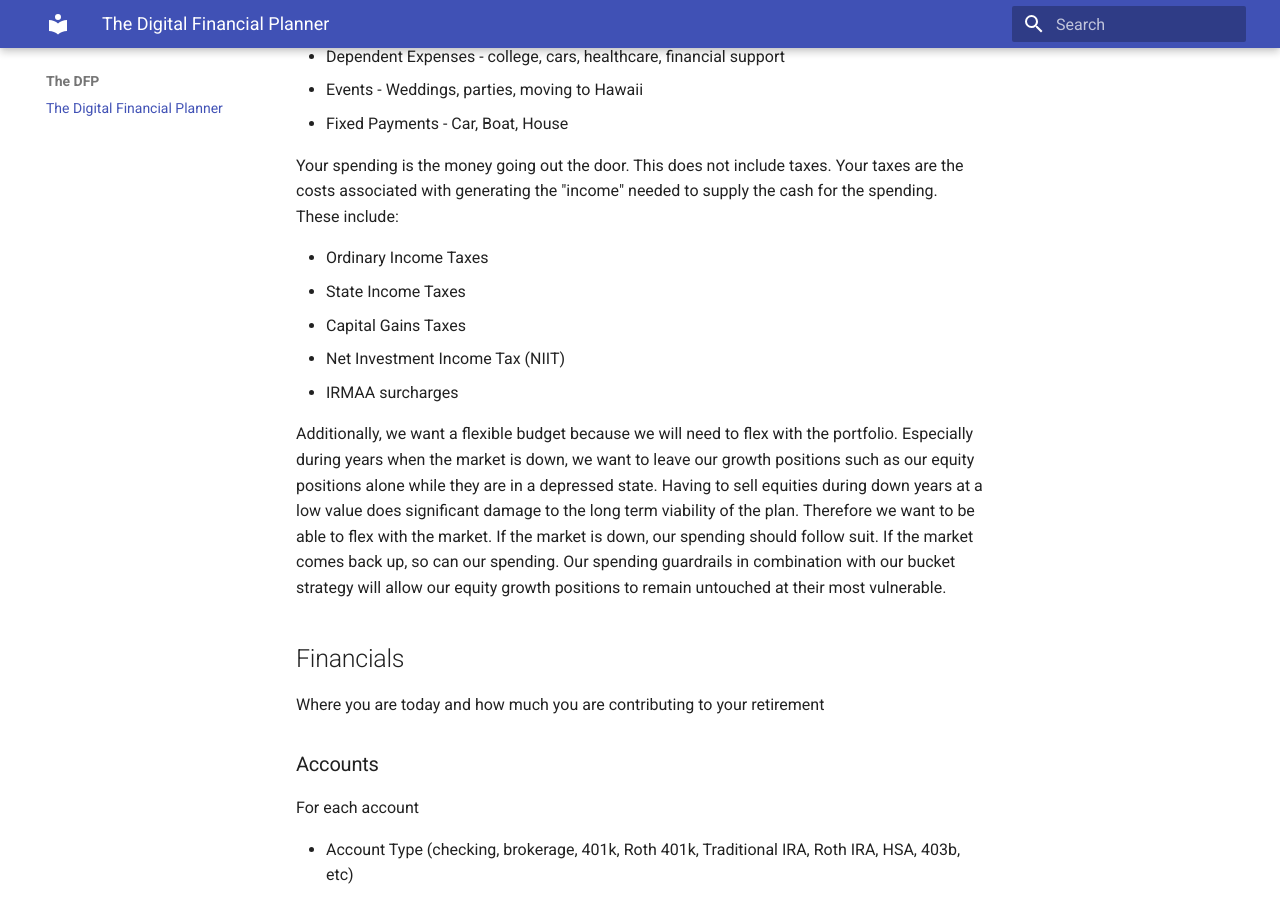
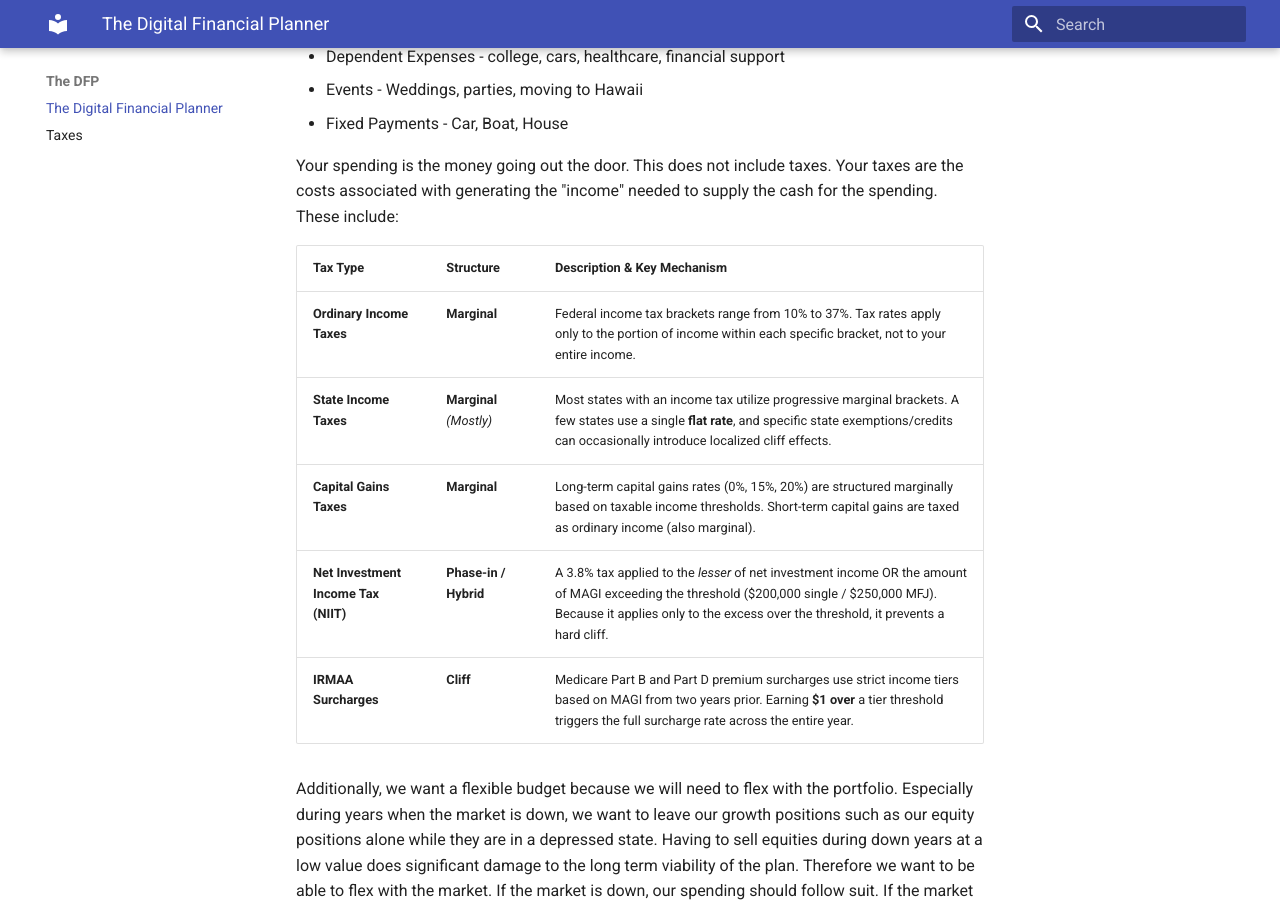
Before and after one commit to thedfp/thedfp.github.io, an MkDocs documentation site: the page built from docs/index.md, in a window 1280 px wide and 900 px high, scrolled down 4472 px. Built offline with MkDocs 1.6.1 and Material for MkDocs 9.7.7, drawn with Linux system fonts in a browser that asks for light colours.

Commit message:
added taxes

```diff
--- a/docs/index.md
+++ b/docs/index.md
@@ -113,11 +113,13 @@ Other one-time or time-boxed expenses may inflence your budget projections. Agai
 
 Your spending is the money going out the door. This does not include taxes. Your taxes are the costs associated with generating the "income" needed to supply the cash for the spending. These include:
 
-- Ordinary Income Taxes
-- State Income Taxes
-- Capital Gains Taxes
-- Net Investment Income Tax (NIIT)
-- IRMAA surcharges
+| Tax Type | Structure | Description & Key Mechanism |
+| :--- | :--- | :--- |
+| **Ordinary Income Taxes** | **Marginal** | Federal income tax brackets range from 10% to 37%. Tax rates apply only to the portion of income within each specific bracket, not to your entire income. |
+| **State Income Taxes** | **Marginal** *(Mostly)* | Most states with an income tax utilize progressive marginal brackets. A few states use a single **flat rate**, and specific state exemptions/credits can occasionally introduce localized cliff effects. |
+| **Capital Gains Taxes** | **Marginal** | Long-term capital gains rates (0%, 15%, 20%) are structured marginally based on taxable income thresholds. Short-term capital gains are taxed as ordinary income (also marginal). |
+| **Net Investment Income Tax (NIIT)** | **Phase-in / Hybrid** | A 3.8% tax applied to the *lesser* of net investment income OR the amount of MAGI exceeding the threshold ($200,000 single / $250,000 MFJ). Because it applies only to the excess over the threshold, it prevents a hard cliff. |
+| **IRMAA Surcharges** | **Cliff** | Medicare Part B and Part D premium surcharges use strict income tiers based on MAGI from two years prior. Earning **$1 over** a tier threshold triggers the full surcharge rate across the entire year. |
 
 Additionally, we want a flexible budget because we will need to flex with the portfolio. Especially during years when the market is down, we want to leave our growth positions such as our equity positions alone while they are in a depressed state. Having to sell equities during down years at a low value does significant damage to the long term viability of the plan. Therefore we want to be able to flex with the market. If the market is down, our spending should follow suit. If the market comes back up, so can our spending. Our spending guardrails in combination with our bucket strategy will allow our equity growth positions to remain untouched at their most vulnerable.
 
```
Also changed, not shown: docs/taxes.md (added, +38 -0 lines).
